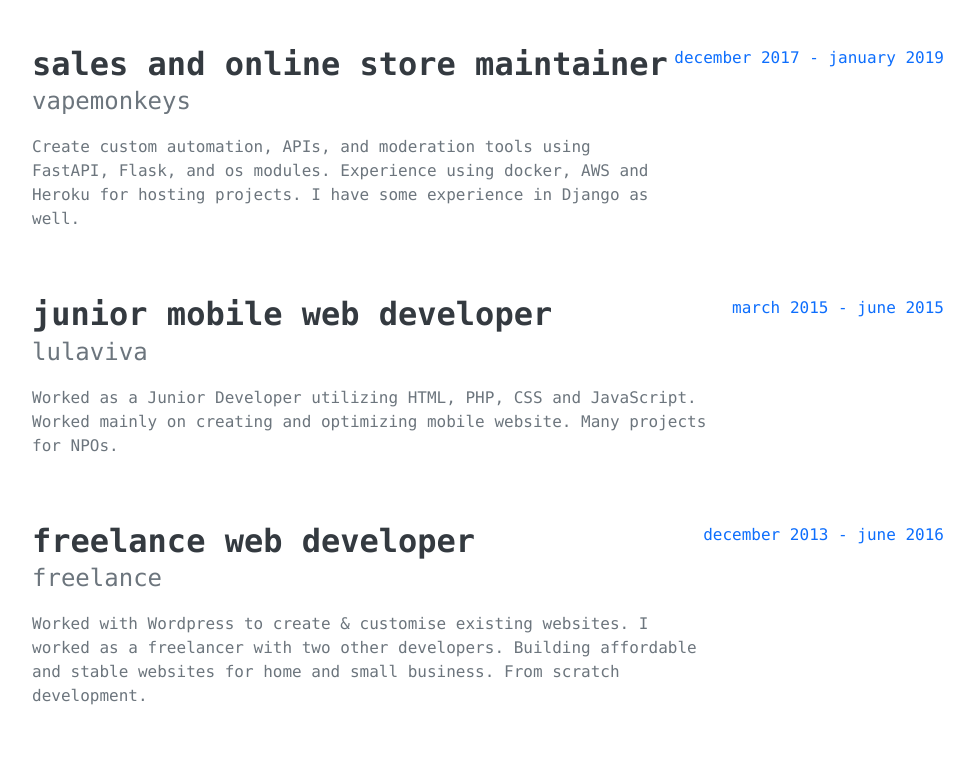
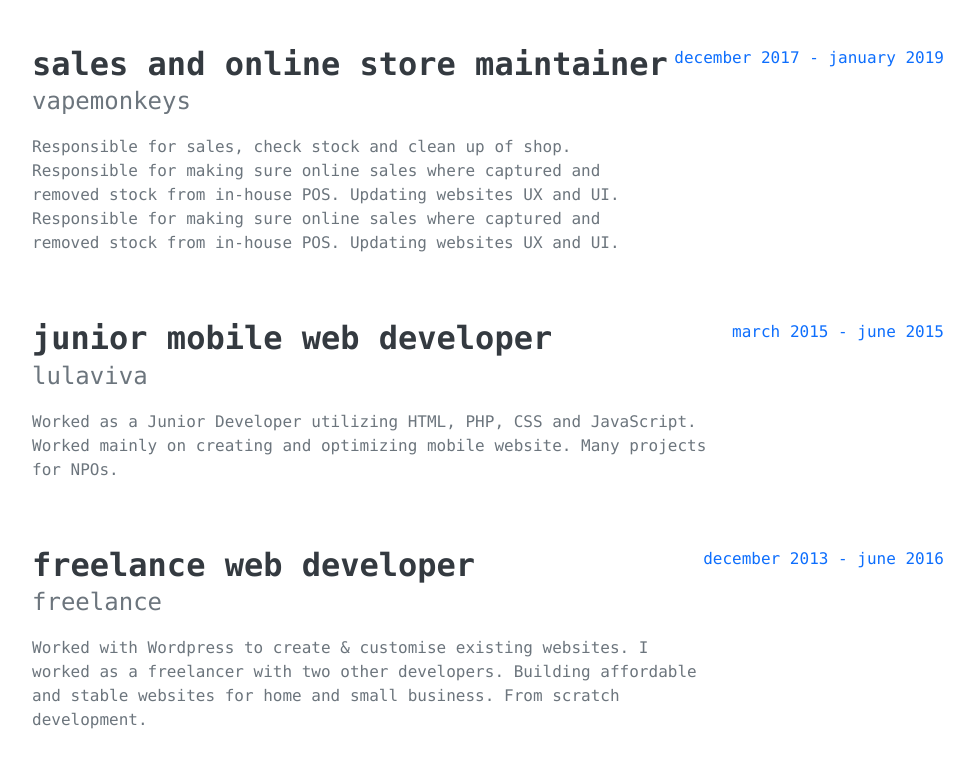
Before and after one commit to itswolv3/reece-russell-website, a plain HTML site: page templates/index.html in a window 1280 px wide. Shown: the part 2017-2782 px from the top of the page, without its empty margins (288-1262 px from the left). Drawn offline with nearby package versions, Linux system fonts and the light colour scheme; files that its build step writes are made by us from their sources; files whose address does not match are found by name; a web font is replaced by a local one.

Commit message:
fixes in index.html

```diff
--- a/templates/index.html
+++ b/templates/index.html
@@ -184,8 +184,9 @@
               <h3 class="mb-0">Sales and Online Store Maintainer</h3>
               <div class="subheading mb-3">VapeMonkeys</div>
               <p>
-                Create custom automation, APIs, and moderation tools using FastAPI, Flask, and os modules.
-                Experience using docker, AWS and Heroku for hosting projects. I have some experience in Django as well.
+                Responsible for sales, check stock and clean up of shop.
+Responsible for making sure online sales where captured and removed stock from in-house POS. Updating websites UX and UI.
+Responsible for making sure online sales where captured and removed stock from in-house POS. Updating websites UX and UI.
               </p>
             </div>
             <div class="flex-shrink-0">
```
